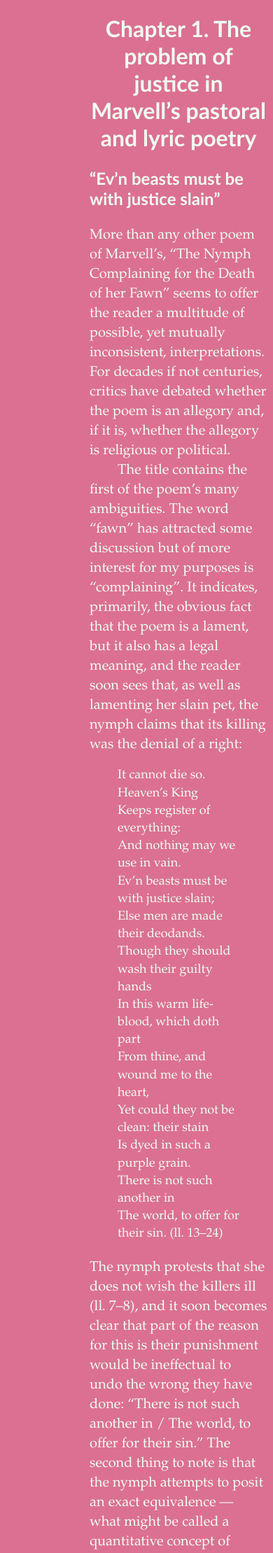
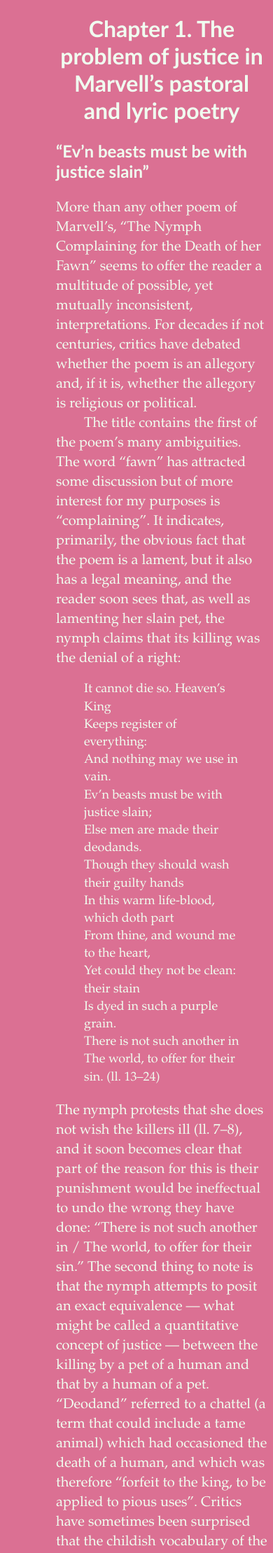
Before and after one commit to artkavanagh/github.io, a Jekyll site: the page justice-lyric-poetry.html, which Jekyll copies as it is, in a window 390 px wide. Shown: the top 2219 px of the page at 70% size. Built offline with Jekyll 4.4.1, drawn with Linux system fonts in a browser that asks for light colours.

Commit message:
Update Marvell-book.css

```diff
--- a/assets/css/Marvell-book.css
+++ b/assets/css/Marvell-book.css
@@ -41,7 +41,10 @@ a {
 	color: brown ;
 	}
 @media screen and (max-width: 768px){
-	aside{
+	aside {
 		display: none ;
 	}
+	body {
+		margin-left: 1em ;
+	}
 }
```
